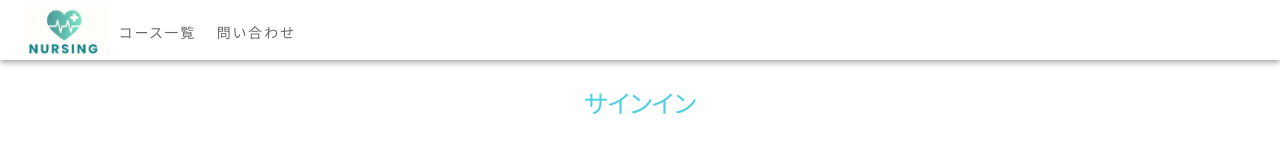
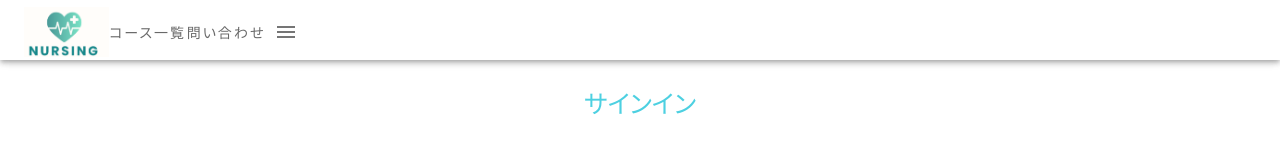
Before and after one commit to S42100254h/pean-nurse, a React (Create React App) app in the folder front/: page /signin in a window 1280 px wide. Shown: the top 160 px of the page. Built offline with nearby package versions, Linux system fonts and the light colour scheme.

Commit message:
add Menuicon

```diff
--- a/front/src/assets/theme.js
+++ /dev/null
@@ -1,52 +0,0 @@
-import { green, red } from "@material-ui/core/colors";
-import { createMuiTheme } from "@material-ui/core/styles";
-
-export const theme = createMuiTheme({
-  props: {
-    MuiTextField: {
-      variant: "filled",
-    },
-  },
-  palette: {
-    primary: {
-      light: green[200],
-      main: green[900],
-    },
-    secondary: {
-      light: red[100],
-      main: red[800],
-    },
-    grey: {
-      50: "#fafafa",
-      100: "#f5f5f5",
-      200: "#eeeeee",
-      300: "#e0e0e0",
-      400: "#bdbdbd",
-      500: "#9e9e9e",
-      600: "#757575",
-      700: "#616161",
-      800: "#424242",
-      900: "#212121",
-      A100: "#d5d5d5",
-      A200: "#aaaaaa",
-      A400: "#303030",
-      A700: "#616161",
-    },
-    background: {
-      default: "#EAF7FF",
-    },
-  },
-  typography: {
-    body1: {
-      color: "rgba(0,0,0,.75)",
-    },
-    button: {
-      textTransform: "none",
-    },
-  },
-  mixins: {
-    toolbar: {
-      minHeight: 40,
-    },
-  },
-});
--- a/front/src/components/Header/ClosableDrawer.jsx
+++ b/front/src/components/Header/ClosableDrawer.jsx
@@ -12,12 +12,9 @@ import { signIn, signOut } from "../../reducks/users/operations";
 
 const useStyles = makeStyles((theme) => ({
   drawer: {
-    [theme.breakpoints.up("sm")]: {
-      flexShrink: 0,
-      width: 256,
-    },
+    flexShrink: 0,
+    width: 256,
   },
-  toolbar: theme.mixins.toolbar,
   drawerPaper: {
     width: 256,
   },
--- a/front/src/components/Header/Header.jsx
+++ b/front/src/components/Header/Header.jsx
@@ -1,7 +1,8 @@
 import React, { useCallback, useState} from "react";
 import { useDispatch } from "react-redux";
-import { AppBar, Box, MenuIcon, rgbToHex, Toolbar } from "@material-ui/core";
+import { AppBar, Box, IconButton, rgbToHex, Toolbar } from "@material-ui/core";
 import { makeStyles } from "@material-ui/core";
+import MenuIcon from "@material-ui/icons/Menu";
 import { push } from "connected-react-router";
 import logo from "../../assets/img/icons/logo.png";
 import { ClosableDrawer } from "./index";
@@ -24,6 +25,9 @@ const useStyles = makeStyles((theme) => ({
   },
   toolBar: {
     width: "330px",
+  },
+  iconButtons: {
+    margin: "0 0 0 auto",
   },
   headerItem: {
     color: "#696969",
@@ -62,6 +66,12 @@ const Header = () => {
           <img src={logo} alt="logo" className={classes.headerLogo} onClick={() => dispatch(push("/"))} />
           <p className={classes.headerItem}>コース一覧</p>
           <p className={classes.headerItem}>問い合わせ</p>
+
+          <Box className={classes.iconButtons}>
+            <IconButton style={{ padding: "8px" }} onClick={(event) => handleDrawerToggle(event)}>
+              <MenuIcon />
+            </IconButton>
+          </Box>
         </Toolbar>
       </AppBar>
       <ClosableDrawer open={open} onClose={handleDrawerToggle} />
--- a/front/src/index.js
+++ b/front/src/index.js
@@ -1,7 +1,5 @@
 import React from "react";
 import ReactDOM from "react-dom";
-import { MuiThemeProvider } from "@material-ui/core";
-import { theme } from "./assets/theme";
 import App from "./App";
 import { Provider } from "react-redux";
 import { createStore } from "./reducks/store/store";
@@ -14,9 +12,7 @@ export const store = createStore(history);
 ReactDOM.render(
   <Provider store={store}>
     <ConnectedRouter history={history}>
-      <MuiThemeProvider theme={theme}>
-        <App />
-      </MuiThemeProvider>
+      <App />
     </ConnectedRouter>
   </Provider>,
   document.getElementById("root")
```
